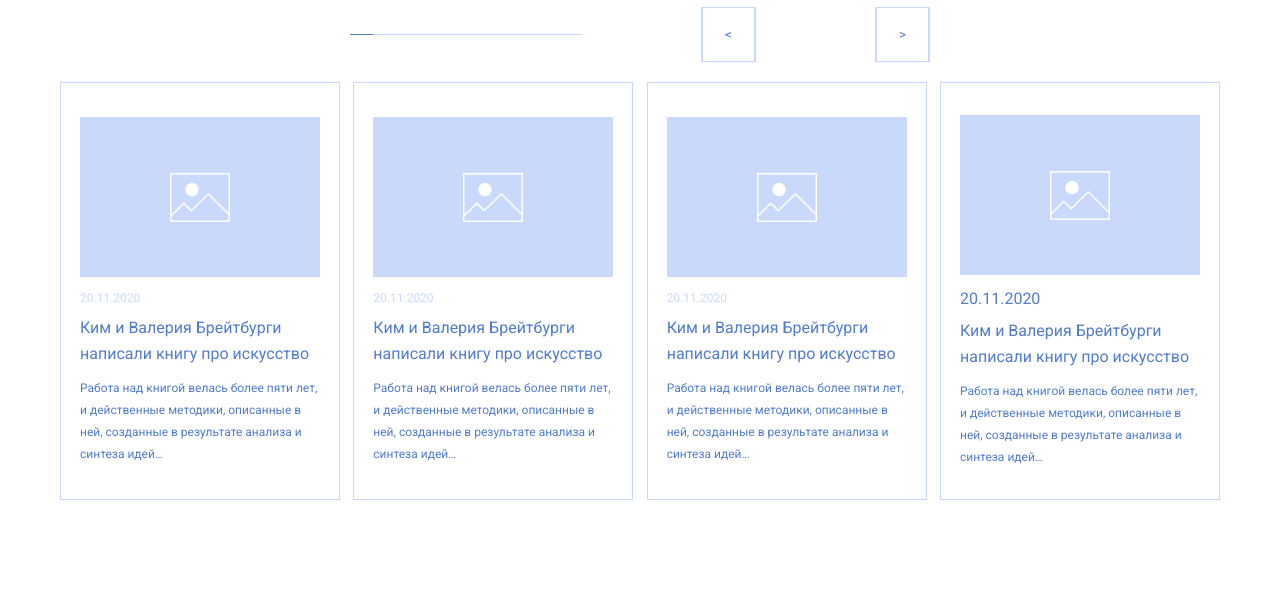
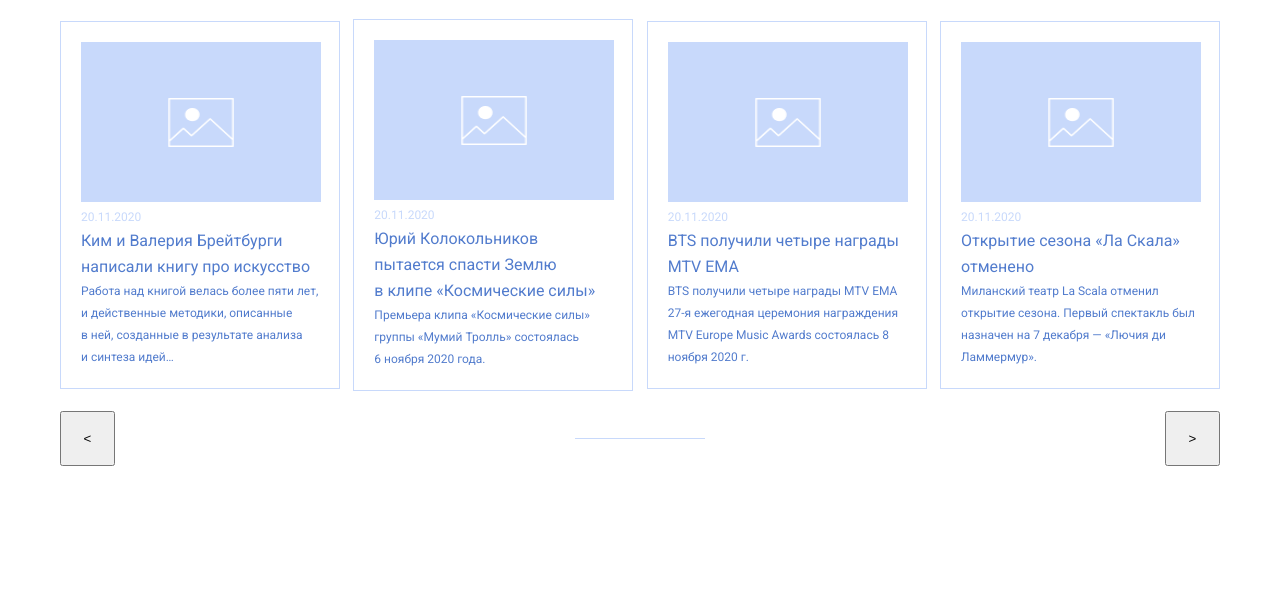
Before and after one commit to KolesN/test-nuts, a website built with webpack: page index.html in a window 1280 px wide. Shown: the part 203-800 px from the top of the page. Built offline with nearby package versions, Linux system fonts and the light colour scheme.

Commit message:
almost working version

```diff
--- a/css/styles.scss
+++ b/css/styles.scss
@@ -6,183 +6,115 @@ $active: #527CCD;
   margin: 0;
   padding: 0;
   box-sizing: border-box;
-  font-family: 'Roboto'
 }
 
-html,
 body {
-  display: flex;
+  font-family: 'Roboto';
+  color: $inactive;
+  background: #FFF;
+  padding: 20px;
   height: 100vh;
   width: 100vw;
-  justify-content: center;
-  align-items: center;
-  background: #FFF;
-  padding: 10px;
 }
 
 .slider-container {
   display: flex;
+  width: 100%;
+  height: 100%;
+  justify-content: center;
+  align-items: center;
+}
+
+.slider-wrapper {
+  display: flex;
+  max-width: 1160px;
+  width: 100%;
+  height: 100%;
   flex-direction: column;
-  height: 100%;
-  width: 100%;
-  gap: 20px;
-  // scrollbar-width: none;
   justify-content: center;
-  cursor: grab;
+  align-items: flex-start;
 }
 
 .title {
-  display: flex;
-  order: 1;
-  width: 100%;
-  height: 50px;
+  max-width: 580px;
+  color: $active;
+  line-height: 50px;
 
-  H1 {
+  h1 {
     color: $active;
+    font-weight: 700;
     font-size: 40px;
-    font-weight: 700;
   }
 }
 
 .news-wrapper {
+  max-width: 1160px;
+  width: 100%;
+  margin-top: 40px;
+  margin-bottom: 20px;
   display: flex;
-  order: 2;
-  width: 1160px;
-  flex-flow: row no-wrap;
-  gap: 10px;
-  height: 418px;
-  transform: translateX(0);
-  transition: transform 0.3s ease-out;
-  user-select: none;
-}
-
-.news {
-  display: flex;
-  width: 280px;
-  padding: 20px;
-  justify-content: center;
-  align-items: center;
-  border: 1px solid $inactive;
-
-  .active {
-    border-color: $active;
-  }
-}
-
-.navigation {
-  display: flex;
-  order: 3;
-  transform: translateX(100);
-  transition: transform 0.1s ease;
-  width: 100%;
   justify-content: space-between;
   align-items: center;
-}
-
-.scrollbar {
-  display: flex;
-  order: 4;
-  width: 130px;
-  height: 1px;
-  background: $inactive;
-
-    .track {
-
-      .thumb {
-        width: 25%;
-        background: $active;
-      }
-  }
-}
-
-.button {
-  width: 55px;
-  height: 55px;
-  border: 1px solid #C8D9FB;
-  display: flex;
-  justify-content: center;
-  align-items: center;
-  background: #FFF;
-  color: $active;
-
-  :hover {
-    background: $inactive;
-  }
-
-}
-
-.prev {
-  order: 3;
-}
-
-.next {
-  order: 5;
+  flex-wrap: nowrap;
+  overflow-x: auto;
+  scrollbar-width: 0px;
+  gap: 10px;
 }
 
 .news-content {
   display: flex;
   flex-direction: column;
+  justify-content: flex-start;
   align-items: flex-start;
-  gap: 10px;
-  color: $active;
+  width: 280px;
+  max-height: 420px;
+  padding: 20px;
+  border: 1px solid $inactive;
 
   img {
     width: 240px;
+    height: 160px;
   }
-
 }
 
-.news-date {
-  color: $inactive;
+.date-content,
+.description-text {
   font-weight: 400;
   font-size: 12px;
+  line-height: 22px;
 }
 
-.news-title {
+.title-text {
+  color: $active;
+  font-weight: 400;
   font-size: 16px;
-  font-weight: 400;
   line-height: 26px;
 }
-.news-description {
-  font-size: 12px;
-  line-height: 22px;
-  font-weight: 400;
+.description-text {
+  color: $active;
 }
 
-// @media all and (max-width: 800px) {
-//   .title {flex: 1 0 0;}
-//   .news-wrapper {order: 3;}
-//   .navigation {order: 2;}
-// }
+.navigation {
+  display: flex;
+  width: 100%;
+  justify-content: space-between;
+  align-items: center;
+  min-width: 280px;
+}
+.scrollbar {
+  height: 1px;
+  background: $inactive;
+  min-width: 130px;
+  padding: 0 20px;
+  max-width: 360px;
+}
 
-@media all and (min-width: 801px) {
-  .slider-container {
-    display: flex;
-    flex-direction: row ;
-    flex-wrap: wrap;
-    max-width: 1160px;
-    max-height: 520px;
-  }
-  .title {
-    order: 1;
-    width: 50%;
-  }
-  .news-wrapper {
-    order: 5;
-    justify-content: space-between;
-  }
-  .navigation {
-    order: 2;
-    width: 50%;
-  }
-  .scrollbar {
-    order: 2;
-    width: 40%;
-  }
-  .prev {
-    order: 3;
-  }
-  .next {
-    order: 4;
-  }
+.thumb {
+  width: 25%;
+  background: $active;
 }
+
+.button {
+  height: 55px;
+  width: 55px;
+}
--- a/index.html
+++ b/index.html
@@ -2,75 +2,89 @@
 <html lang="en">
 <head>
   <meta charset="UTF-8">
+  <meta http-equiv="X-UA-Compatible" content="IE=edge">
   <meta name="viewport" content="width=device-width, initial-scale=1.0">
-  <meta http-equiv="X-UA-Compatible" content="ie=edge">
-  <link rel="stylesheet" href="../css/styles.css">
-  <title>Nuts Slider</title>
+  <link rel="stylesheet" href="css/styles.css">
+  <title>Slider</title>
 </head>
 <body>
   <div class="slider-container">
-
+    <div class="slider-wrapper">
       <div class="title">
         <h1>Актуальное</h1>
       </div>
-    <div class="navigation">
-      <div class="scrollbar">
-        <div class="scrollbar track">
-          <div class="scrollbar thumb"></div>
+      <section class="news-wrapper">
+          <div class="news-content">
+            <div class="news-image">
+              <img src="img/img.png" alt="" class="news-img">
+            </div>
+            <div class="news-date">
+              <h5 class="date-content">20.11.2020</h5>
+            </div>
+            <div class="news-title">
+              <h2 class="title-text">Ким и Валерия Брейтбурги написали книгу про искусство</h2>
+            </div>
+            <div class="news-description">
+              <h4 class="description-text">Работа над книгой велась более пяти лет, и действенные методики, описанные в ней, созданные в результате анализа и синтеза идей…</h4>
             </div>
           </div>
+          <div class="news-content">
+            <div class="news-image">
+              <img src="img/img.png" alt="" class="news-img">
+            </div>
+            <div class="news-date">
+              <h5 class="date-content">20.11.2020</h5>
+            </div>
+            <div class="news-title">
+              <h2 class="title-text">Юрий Колокольников пытается спасти Землю в клипе «Космические силы»</h2>
+            </div>
+            <div class="news-description">
+              <h4 class="description-text">Премьера клипа «Космические силы» группы «Мумий Тролль» состоялась 6 ноября 2020 года.</h4>
+            </div>
+          </div>
+          <div class="news-content">
+            <div class="news-image">
+              <img src="img/img.png" alt="" class="news-img">
+            </div>
+            <div class="news-date">
+              <h5 class="date-content">20.11.2020</h5>
+            </div>
+            <div class="news-title">
+              <h2 class="title-text">BTS получили четыре награды MTV EMA</h2>
+            </div>
+            <div class="news-description">
+              <h4 class="description-text">BTS получили четыре награды MTV EMA
+  27-я ежегодная церемония награждения MTV Europe Music Awards состоялась 8 ноября 2020 г.</h4>
+            </div>
+          </div>
+          <div class="news-content">
+            <div class="news-image">
+              <img src="img/img.png" alt="" class="news-img">
+            </div>
+            <div class="news-date">
+              <h5 class="date-content">20.11.2020</h5>
+            </div>
+            <div class="news-title">
+              <h2 class="title-text">Открытие сезона «Ла Скала» отменено</h2>
+            </div>
+            <div class="news-description">
+              <h4 class="description-text">Миланский театр La Scala отменил открытие сезона. Первый спектакль был назначен на 7 декабря — «Лючия ди Ламмермур».</h4>
+            </div>
+          </div>
+      </section>
+      <div class="navigation">
         <div class="button prev">
-        <button class="button"><</button>
+          <button class="button btn-prev"><</button>
+        </div>
+        <div class="scrollbar">
+          <div class="track"></div>
+          <div class="thumb"></div>
         </div>
         <div class="button next">
-        <button class="button">></button>
-      </div>
-    </div>
-
-
-    <div class="news-wrapper">
-      <div class="news">
-        <div class="news-content">
-          <div class="news-image">
-            <img src="./img/img0.png" alt="News image" class="news-img">
-          </div>
-          <p class="news-date">20.11.2020</p>
-          <p class="news-title">Ким и Валерия Брейтбурги написали книгу про искусство</p>
-          <p class="news-description">Работа над книгой велась более пяти лет, и действенные методики, описанные в ней, созданные в результате анализа и синтеза идей…</p>
-        </div>
-      </div>
-      <div class="news">
-        <div class="news-content">
-          <div class="news-image">
-            <img src="./img/img0.png" alt="News image" class="news-img">
-          </div>
-          <p class="news-date">20.11.2020</p>
-          <p class="news-title">Ким и Валерия Брейтбурги написали книгу про искусство</p>
-          <p class="news-description">Работа над книгой велась более пяти лет, и действенные методики, описанные в ней, созданные в результате анализа и синтеза идей…</p>
-        </div>
-      </div>
-      <div class="news">
-        <div class="news-content">
-          <div class="news-image">
-            <img src="./img/img0.png" alt="News image" class="news-img">
-          </div>
-          <p class="news-date">20.11.2020</p>
-          <p class="news-title">Ким и Валерия Брейтбурги написали книгу про искусство</p>
-          <p class="news-description">Работа над книгой велась более пяти лет, и действенные методики, описанные в ней, созданные в результате анализа и синтеза идей…</p>
-        </div>
-      </div>
-      <div class="news">
-        <div class="news-content">
-          <div class="news-image">
-            <img src="./img/img0.png" alt="News image" class="news-img">
-          </div>
-          <p class="news-news-date">20.11.2020</p>
-          <p class="news-title">Ким и Валерия Брейтбурги написали книгу про искусство</p>
-          <p class="news-description">Работа над книгой велась более пяти лет, и действенные методики, описанные в ней, созданные в результате анализа и синтеза идей…</p>
+          <button class="button btn-next">></button>
         </div>
       </div>
     </div>
   </div>
-  <script src="/js/script.js"></script>
 </body>
 </html>
--- a/new/css/styles.scss
+++ /dev/null
@@ -1,59 +0,0 @@
-@import url('https://fonts.googleapis.com/css2?family=Roboto:wght@100;300;400;500;700&display=swap');
-$inactive: #C8D9FB;
-$active: #527CCD;
-
-*{
-  margin: 0;
-  padding: 0;
-  box-sizing: border-box;
-}
-
-html,
-body {
-  font-family: 'Roboto';
-  color: $inactive;
-  background: #FFF;
-}
-
-.slider-wrapper {
-  display: flex;
-  flex-direction: column;
-  justify-content: center;
-  align-items: center;
-}
-
-.title {
-  color: $active;
-  font-weight: 700;
-}
-
-.news-wrapper {
-  max-width: 1160px;
-  display: flex;
-  justify-content: center;
-  align-items: center;
-  margin: 0 auto;
-}
-
-.navigation {
-  display: flex;
-  justify-content: space-between;
-  align-items: center;
-  min-width: 280px;
-}
-.scrollbar {
-  height: 1px;
-  background: $inactive;
-  min-width: 130px;
-  max-width: 360px;
-}
-
-.thumb {
-  width: 25%;
-  background: $active;
-}
-
-.button {
-  height: 55px;
-  width: 55px;
-}
```
Also changed, not shown: new/index.html (deleted, +0 -91 lines), css/styles.css, img/img.png (renamed from new/img/img.png), img/img0.png (deleted), js/script.js (deleted), 2 other files. Lines whose indentation alone changed are shown as unchanged.
